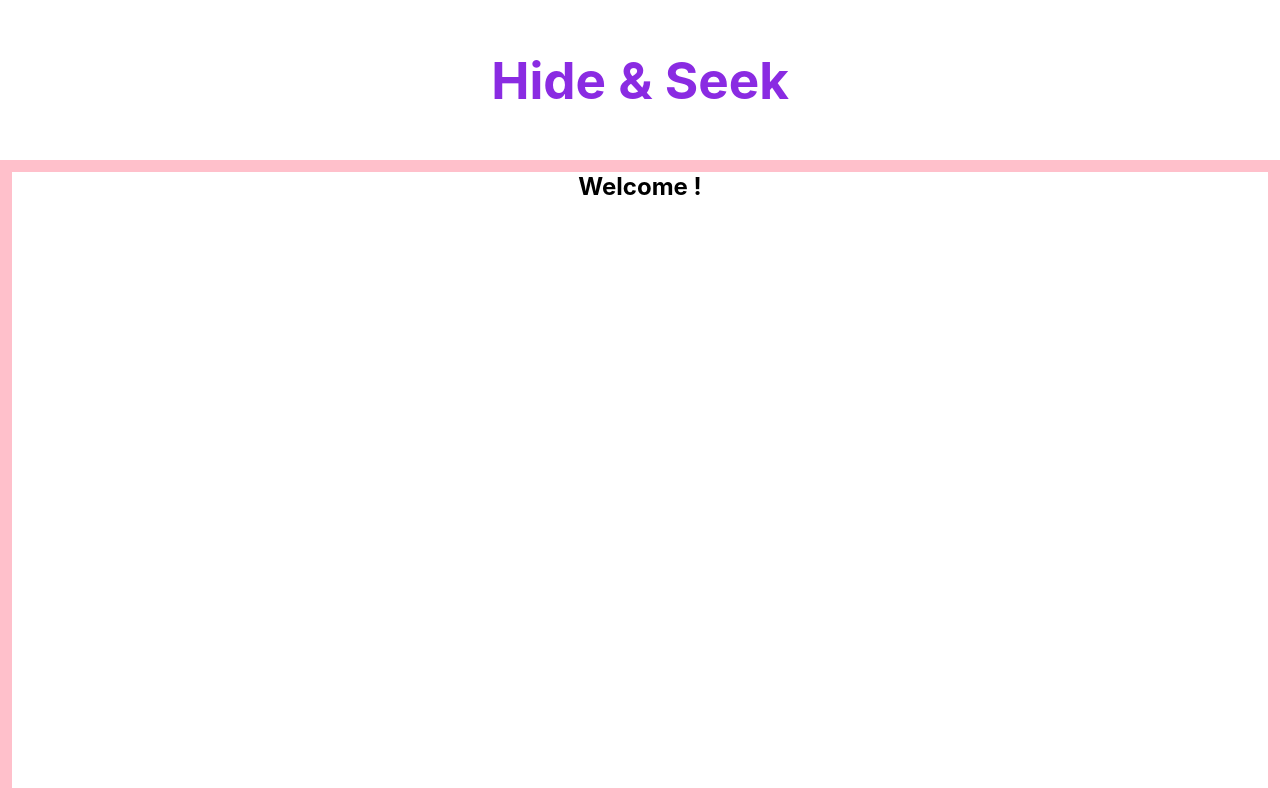
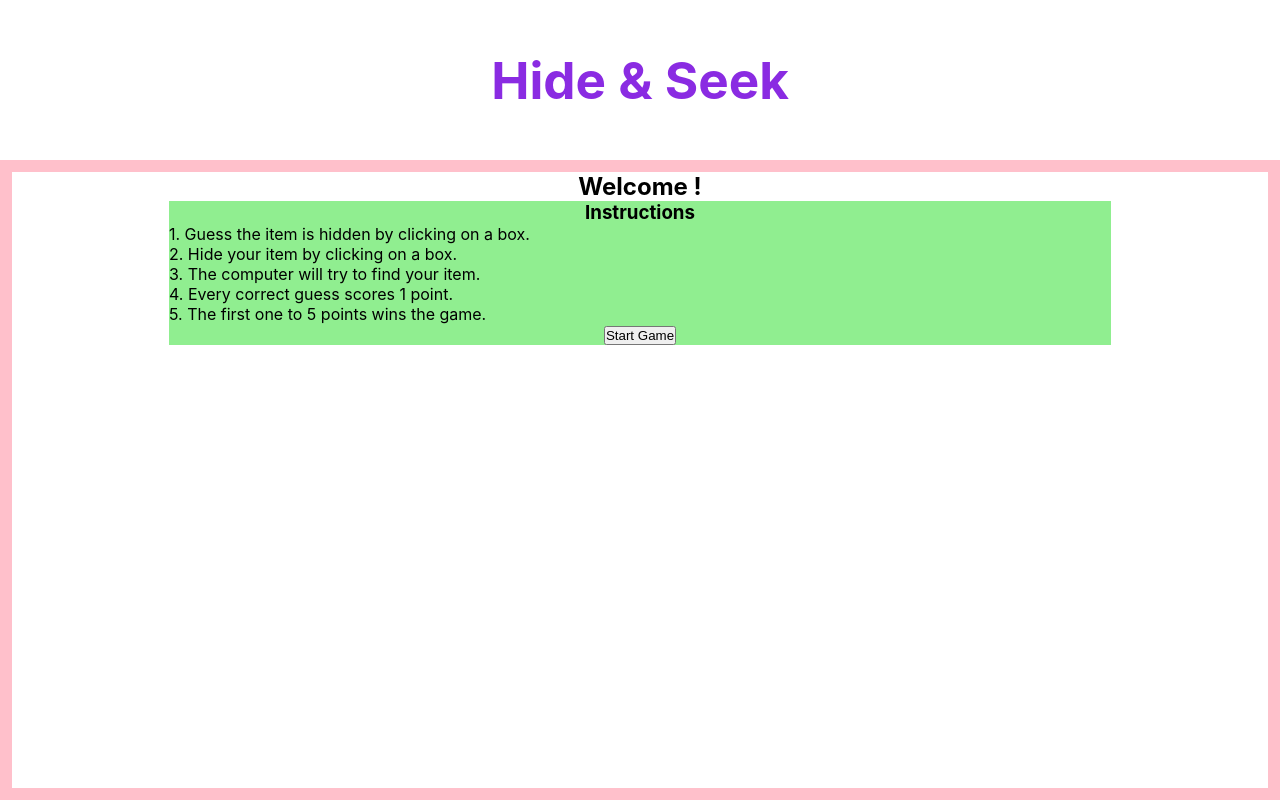
Before and after one commit to franco-ortega/hide-and-seek, a React (Create React App) app: page /welcome in a window 1280 px wide. Built offline with nearby package versions, Linux system fonts and the light colour scheme.

Commit message:
add instructions and Start Game button to Welcome

```diff
--- a/src/components/App/App.jsx
+++ b/src/components/App/App.jsx
@@ -10,16 +10,27 @@ import Game from '../Game/Game';
 
 const App = () => {
   const [player, setPlayer] = useState('');
-
+  const [gameActive, setGameActive] = useState(false);
 
   return (
     <div className="App">
       <Router>
-        <Header player={player} />
+        <Header player={player} gameActive={gameActive} />
         <Switch>
-          <Route exact path="/" render={() => <Home setPlayer={setPlayer} />} />
-          <Route exact path="/welcome" render={() => <Welcome player={player} />} />
-          <Route exact path="/game" component={Game} />
+          <Route
+            exact path="/"
+            render={() => <Home setPlayer={setPlayer} />} />
+          <Route
+            exact path="/welcome"
+            render={() => <Welcome
+              player={player}
+              gameActive={gameActive}
+              setGameActive={setGameActive}/>} />
+          <Route
+            exact path="/game"
+            render={() => <Game
+              gameActive={gameActive}
+              setGameActive={setGameActive}/>} />
         </Switch>
       </Router>
     </div>
--- a/src/components/Home/Home.jsx
+++ b/src/components/Home/Home.jsx
@@ -1,7 +1,7 @@
 import React from 'react';
+import { useHistory } from 'react-router';
 import PropTypes from 'prop-types';
 import styles from './Home.module.scss';
-import { useHistory } from 'react-router';
 
 const Home = ({ setPlayer }) => {
   let history = useHistory();
@@ -15,7 +15,7 @@ const Home = ({ setPlayer }) => {
 
   const onPlayerSubmit = (e) => {
     e.preventDefault();
-    console.log('Clicked!');
+    console.log('Player Submit Clicked!');
     setPlayer(playerObject.player);
     history.push('/welcome');
   };
--- a/src/components/Welcome/Welcome.jsx
+++ b/src/components/Welcome/Welcome.jsx
@@ -1,17 +1,39 @@
 import React from 'react';
+import { useHistory } from 'react-router';
 import PropTypes from 'prop-types';
 import styles from './Welcome.module.scss';
 
-const Welcome = ({ player }) => {
+const Welcome = ({ player, gameActive, setGameActive }) => {
+  let history = useHistory();
+
+  console.log(gameActive);
+  console.log('Start Game Clicked!');
+
+  const onStartGameClick = () => {
+    setGameActive(true);
+    history.push('/game');
+  };
+
   return (
-    <div className={styles.Welcome}>
+    <main className={styles.Welcome}>
       <h2>Welcome {player}!</h2>
-    </div>
+      <section>
+        <h3>Instructions</h3>
+        <p>1. Guess the item is hidden by clicking on a box.</p>
+        <p>2. Hide your item by clicking on a box.</p>
+        <p>3. The computer will try to find your item.</p>
+        <p>4. Every correct guess scores 1 point.</p>
+        <p>5. The first one to 5 points wins the game.</p>
+        <button onClick={onStartGameClick}>Start Game</button>
+      </section>
+    </main>
   );
 };
 
 Welcome.propTypes = {
-  player: PropTypes.string.isRequired
+  player: PropTypes.string.isRequired,
+  gameActive: PropTypes.bool.isRequired,
+  setGameActive: PropTypes.func.isRequired
 };
 
 
--- a/src/components/Welcome/Welcome.module.scss
+++ b/src/components/Welcome/Welcome.module.scss
@@ -2,4 +2,16 @@
     border: pink solid 1vw;
     height: 80vh;
     text-align: center;
+    display: flex;
+    flex-direction: column;
+    align-items: center;
+
+    section {
+        background: lightgreen;
+        width: 75%;
+
+        p {
+            text-align: left;
+        }
+    }
 }
```
